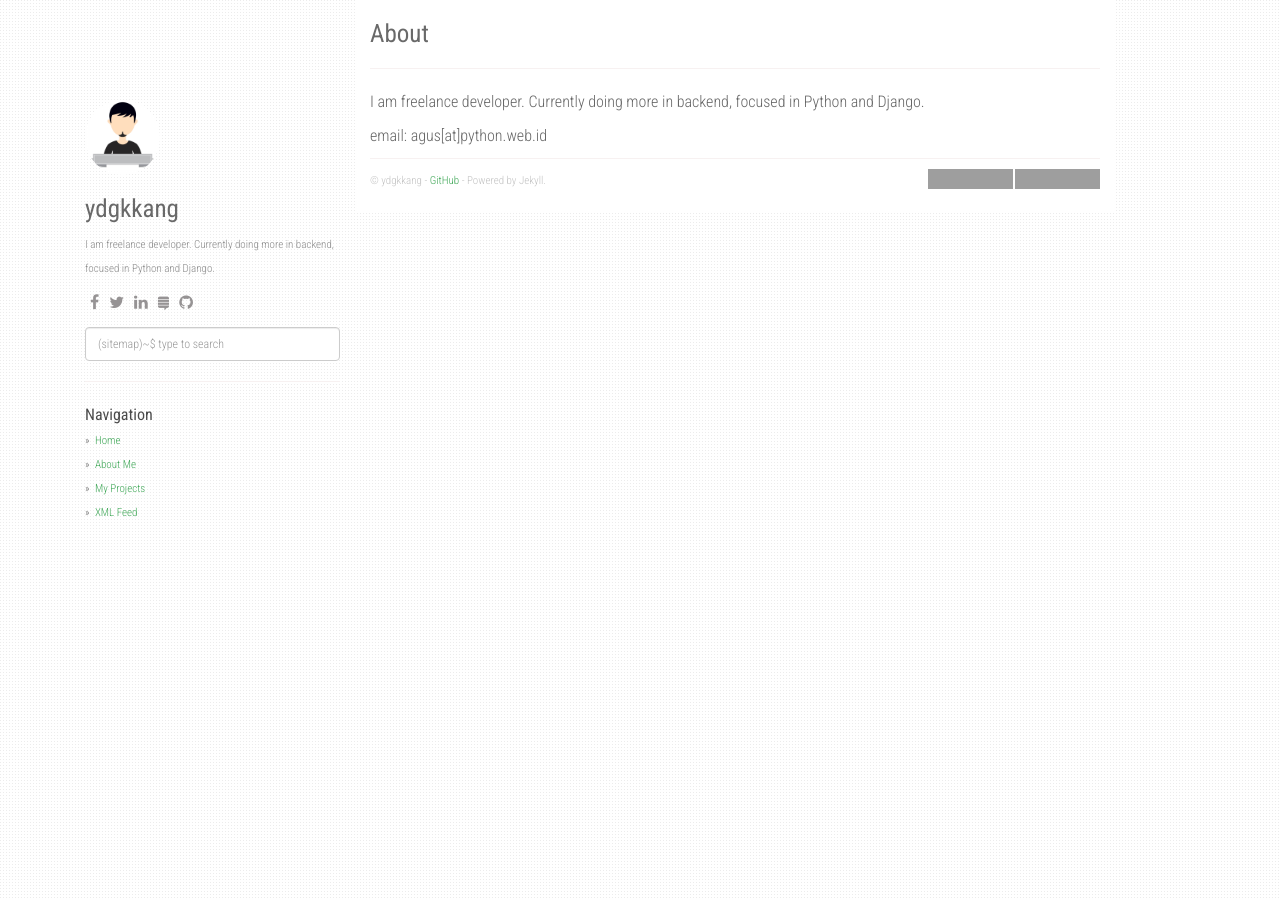
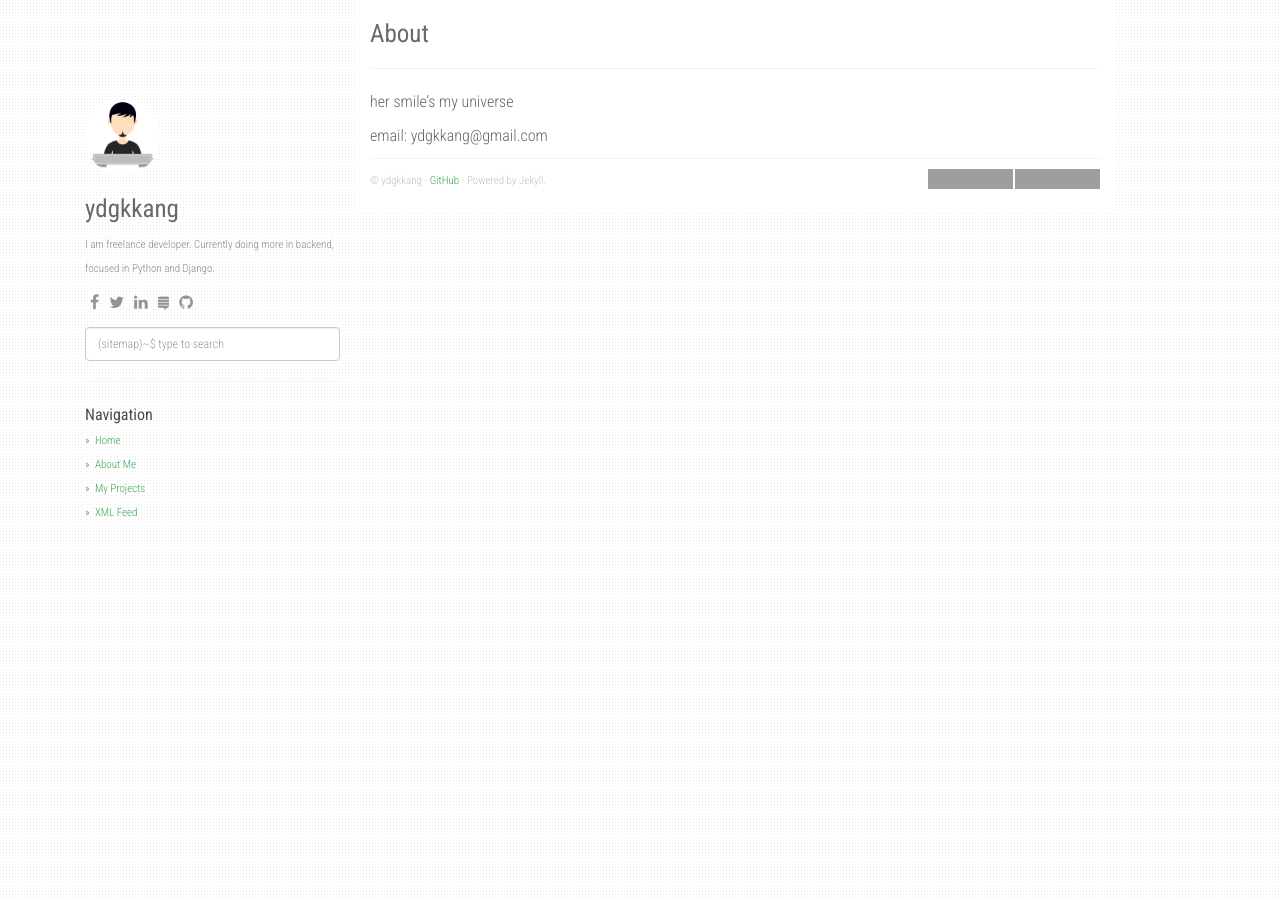
Before and after one commit to ydgkkang/ydgkkang.github.io, a Jekyll site: the page built from about.md, in a window 1280 px wide. Built offline with Jekyll 4.4.1, drawn with Linux system fonts in a browser that asks for light colours; nearby versions of some CDN libraries; grey boxes are pictures that could not be loaded.

Commit message:
Update about.md

```diff
--- a/about.md
+++ b/about.md
@@ -4,6 +4,8 @@ title: About
 permalink: /about/
 ---
 
-I am freelance developer. Currently doing more in backend, focused in Python and Django.
+her smile's my universe
 
-email: agus[at]python.web.id
+
+
+email: ydgkkang@gmail.com
```
